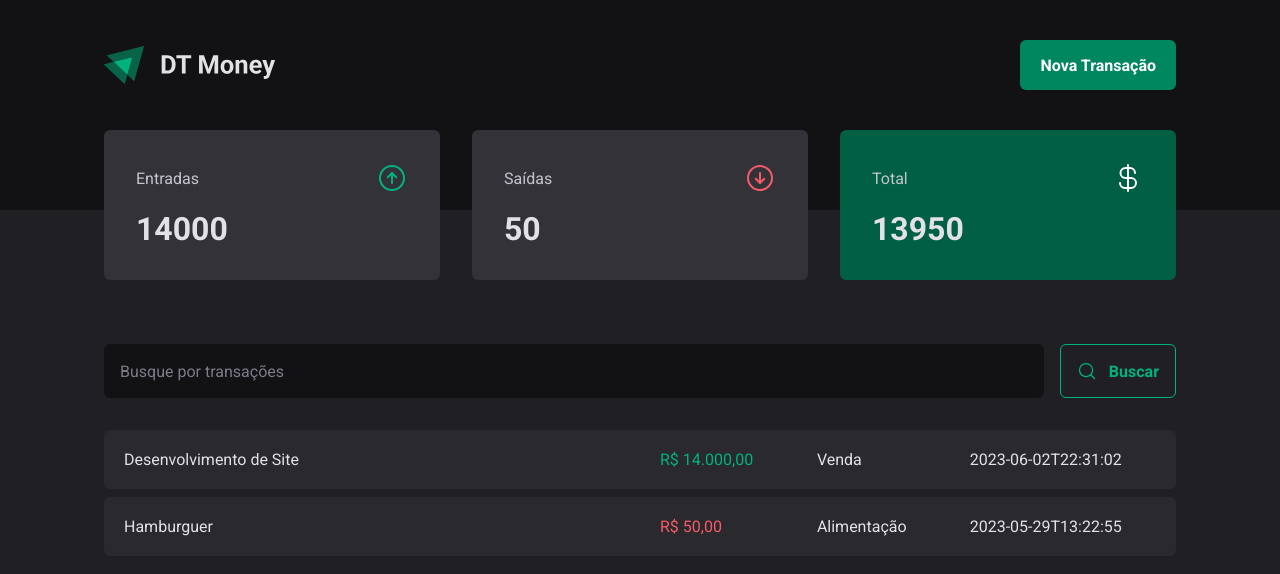
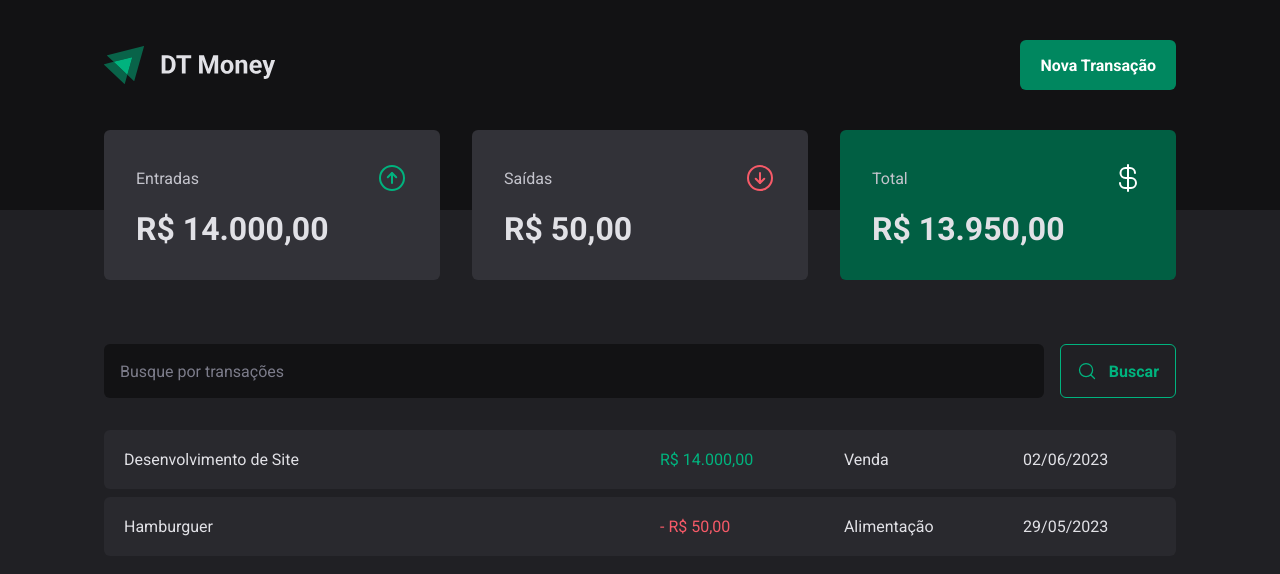
Before and after one commit to emersonmelomartins/dt-money-ignite, a React (Vite) app: page / in a window 1280 px wide. Shown: the top 574 px of the page. Built offline with nearby package versions, Linux system fonts and the light colour scheme; data requests are answered from the project's data file.

Commit message:
utils formatter

```diff
--- a/src/components/Summary/index.tsx
+++ b/src/components/Summary/index.tsx
@@ -1,6 +1,7 @@
 import { ArrowCircleDown, ArrowCircleUp, CurrencyDollar } from "phosphor-react";
 import { useContext } from "react";
 import { TransactionsContext } from "../../contexts/TransactionsContext";
+import { priceFormatter } from "../../utils/formatter";
 import { SummaryCard, SummaryContainer } from "./styles";
 
 export function Summary() {
@@ -31,7 +32,7 @@
           <span>Entradas</span>
           <ArrowCircleUp size={32} color="#00b37e" />
         </header>
-        <strong>{summary.income}</strong>
+        <strong>{priceFormatter.format(summary.income)}</strong>
       </SummaryCard>
 
       <SummaryCard>
@@ -39,7 +40,7 @@
           <span>Saídas</span>
           <ArrowCircleDown size={32} color="#f75a68" />
         </header>
-        <strong>{summary.outcome}</strong>
+        <strong>{priceFormatter.format(summary.outcome)}</strong>
       </SummaryCard>
 
       <SummaryCard variant="green">
@@ -47,7 +48,7 @@
           <span>Total</span>
           <CurrencyDollar size={32} color="#fff" />
         </header>
-        <strong>{summary.total}</strong>
+        <strong>{priceFormatter.format(summary.total)}</strong>
       </SummaryCard>
     </SummaryContainer>
   );
--- a/src/pages/Transactions/index.tsx
+++ b/src/pages/Transactions/index.tsx
@@ -2,6 +2,7 @@
 import { Header } from "../../components/Header";
 import { Summary } from "../../components/Summary";
 import { TransactionsContext } from '../../contexts/TransactionsContext';
+import { dateFormatter, priceFormatter } from "../../utils/formatter";
 import { SearchForm } from "./SearchForm";
 import {
   PriceHighlight,
@@ -28,14 +29,12 @@
                   <td width="50%">{transaction.description}</td>
                   <td>
                     <PriceHighlight variant={transaction.type}>
-                      {Intl.NumberFormat("pt-BR", {
-                        style: "currency",
-                        currency: "BRL",
-                      }).format(transaction.price)}
+                      {transaction.type === "outcome" && "- "}
+                      {priceFormatter.format(transaction.price)}
                     </PriceHighlight>
                   </td>
                   <td>{transaction.category}</td>
-                  <td>{transaction.createdAt}</td>
+                  <td>{dateFormatter.format(new Date(transaction.createdAt))}</td>
                 </tr>
               );
             })}
--- /dev/null
+++ b/src/utils/formatter.ts
@@ -0,0 +1,6 @@
+export const dateFormatter = new Intl.DateTimeFormat("pt-BR");
+
+export const priceFormatter = new Intl.NumberFormat("pt-BR", {
+  style: "currency",
+  currency: "BRL",
+});
```
